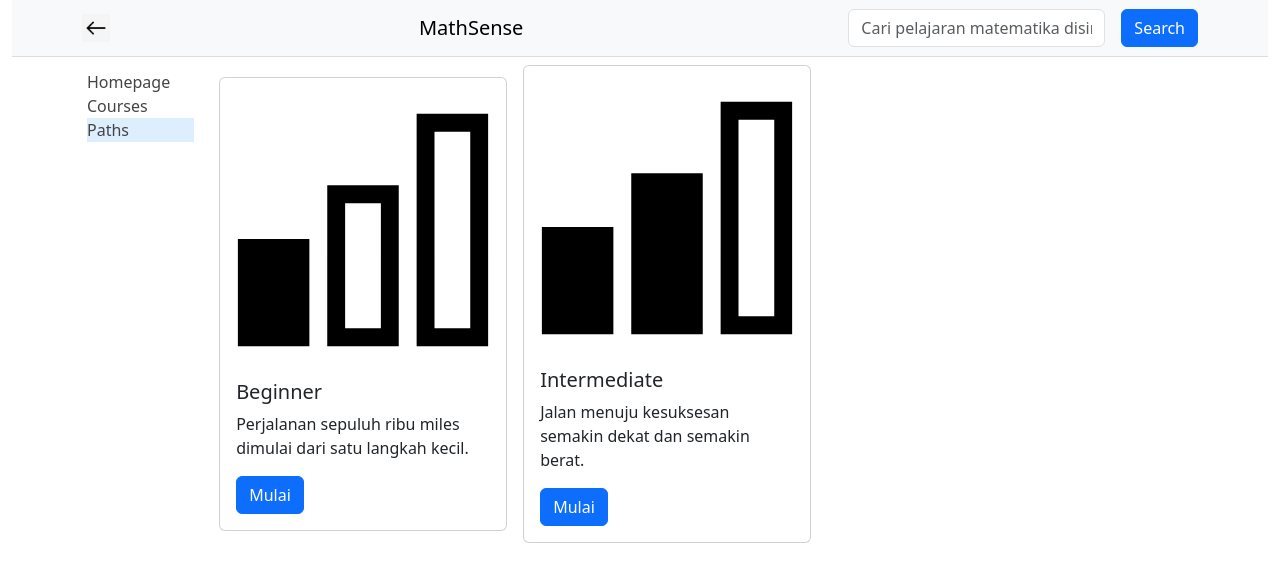
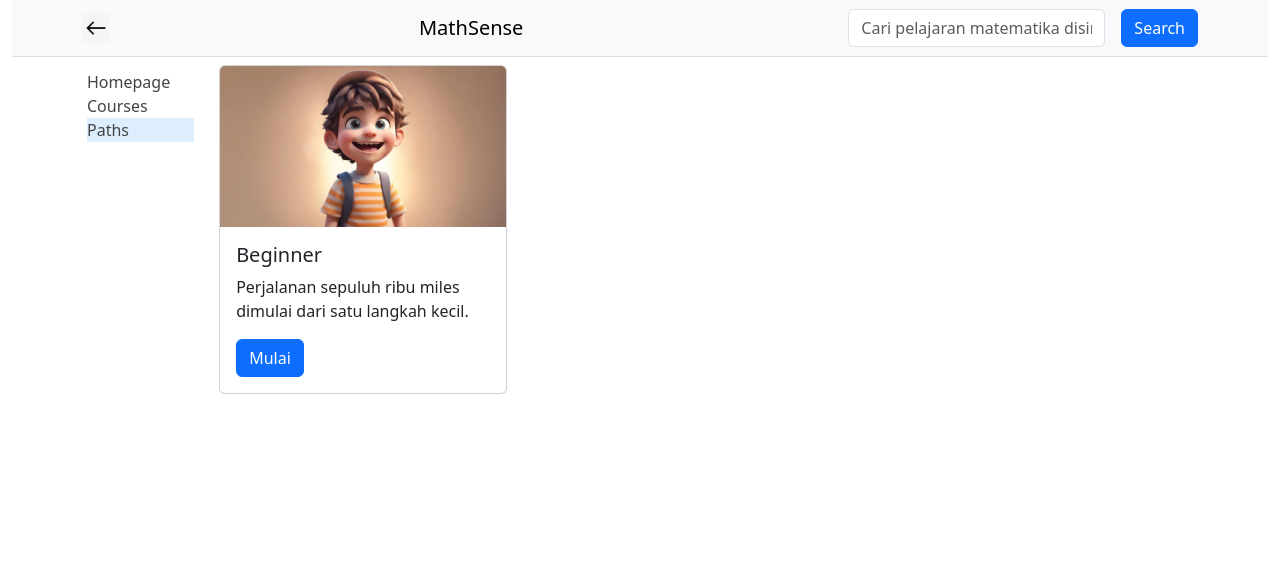
Before and after one commit to starshibrat/Mathsense, a React (Vite) app: page /paths in a window 1280 px wide. Shown: the top 582 px of the page. Built offline with nearby package versions, Linux system fonts and the light colour scheme; the HTML template or start-up script is replaced by a standard one.

Commit message:
modify paths page

```diff
--- a/src/Pages/PathsPage.jsx
+++ b/src/Pages/PathsPage.jsx
@@ -1,7 +1,7 @@
 import { Stack } from "react-bootstrap";
 import Body from "../Components/Body";
 import Greet from "../Components/Greet";
-import beginner from "../assets/Beg.svg";
+import beginner from "../assets/newbie.jpg";
 import intermediate from "../assets/Int.svg";
 import setTitle from "./PageFunctions";
 
@@ -17,12 +17,12 @@ export default function PathsPage() {
                 path={"/paths/beginner"}
                 />
 
-                <Greet
+                {/* <Greet
                 title={"Intermediate"}
                 description={"Jalan menuju kesuksesan semakin dekat dan semakin berat."}
                 imgLink={intermediate}
                 path={"/paths/intermediate"}
-                />
+                /> */}
             </Stack>
         </Body>
     )
```
Also changed, not shown: src/Assets/newbie.jpg (added).
